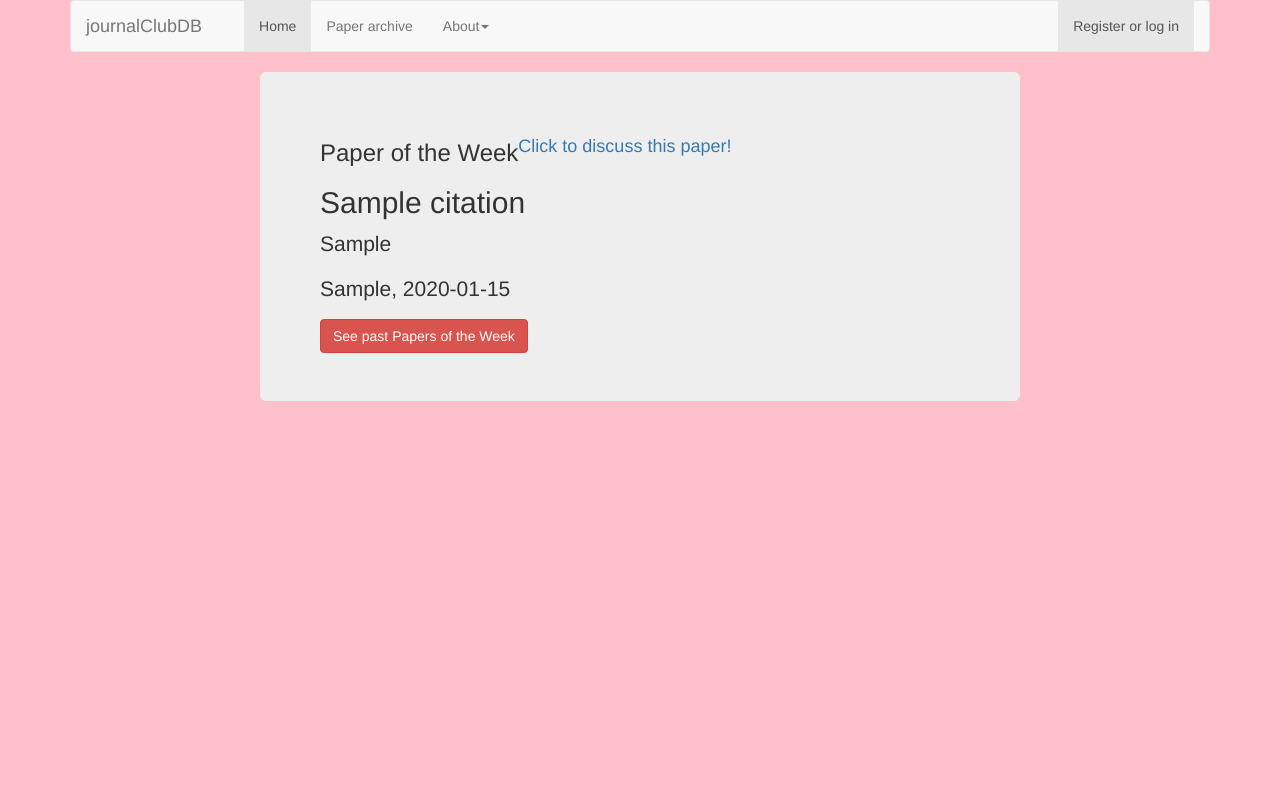
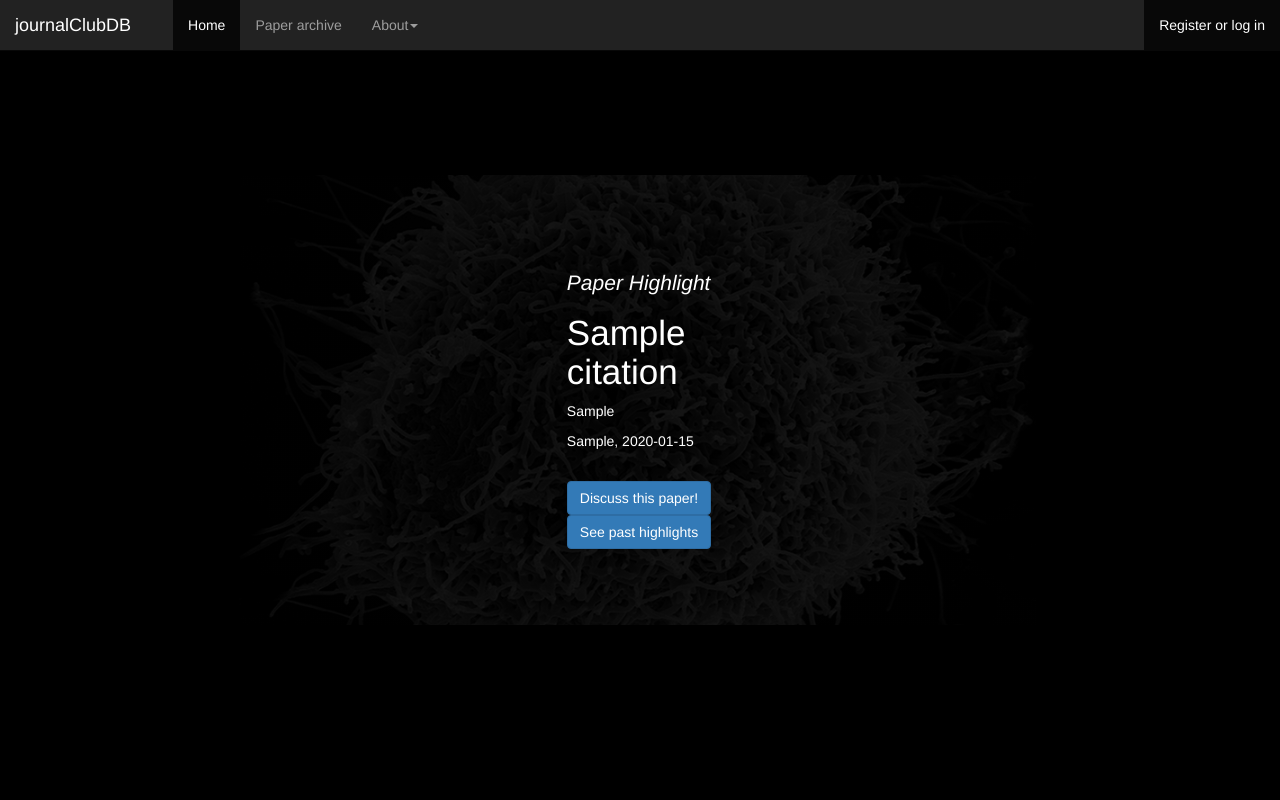
Before and after one commit to michael-chiang-mc5/journalClubDB, a Django app: page /papers/ in a window 1280 px wide. Run offline with Django 3.2, Linux system fonts and the light colour scheme; tables that the repository leaves empty hold one stand-in row (values such as "Sample post"); some libraries are stand-ins or nearby versions.

Commit message:
Styled frontpage.html

```diff
--- a/journalClubDB/papers/templates/papers/detail.html
+++ b/journalClubDB/papers/templates/papers/detail.html
@@ -19,7 +19,6 @@
 {% endblock %}
 
 {% block body_block %}
-  <hr >
   <div class="container">
     <!-- tab bar -->
     <ul class="nav nav-pills nav-justified">
--- a/journalClubDB/papers/templates/papers/frontpage.html
+++ b/journalClubDB/papers/templates/papers/frontpage.html
@@ -1,8 +1,14 @@
 {% extends "base.html" %}
 {% load templatetags %} <!-- templatetags cannot be moved to base.html -->
 
+
+
+
 {% block javascript %}
+  {% load staticfiles %}
+  <link rel="stylesheet" href="{% static 'css/frontpage.css' %}">
 {% endblock %}
+
 
 {% block title %}
   JournalClubDB (JCDB)
@@ -14,8 +20,52 @@
     No paper of the week
   {% else %}
 
-    <!-- Paper of the week -->
-    <div class="jumbotron col-md-8 col-md-offset-2">
+
+
+  <div class="wrap">
+
+      <div id="paper-highlight-background" class="inner">
+
+        <div class="wrap">
+          <div class="inner">
+            <div id="paper-highlight-text">
+              <h2 class="color-white">Paper Highlight</h2>
+              <h1 class="color-white">{{ paperOfTheWeek_citation.title }}</h1>
+              <p class="color-white">{{ paperOfTheWeek_citation.author|first_author }}</p>
+              <p class="color-white">{{ paperOfTheWeek_citation.journal }}, {{ paperOfTheWeek_citation.date|citation_year }}</p>
+              <br>
+              <a href="{% url 'papers:detail' paperOfTheWeek_citation.pk 0 %}">
+                <button type="button" class="btn btn-primary btn-m">Discuss this paper!</button>
+              </a>
+              <a href="{% url 'papers:paperOfTheWeek_list' %}">
+                <button type="button" class="btn btn-primary btn-m">See past highlights</button>
+              </a>
+          </div>
+
+          </div>
+        </div>
+
+      </div>
+
+
+    </div>
+  </div>
+
+
+
+
+  <!--
+
+
+  <div class="outer">
+    <div class="middle">
+      <div id="paper-highlight-background" class="inner">
+
+
+
+
+              <div id="paper-highlight-text" >
+
           <h3>Paper of the Week<sup><a href="{% url 'papers:detail' paperOfTheWeek_citation.pk 0 %}">Click to discuss this paper!</a></sup></h3>
           <h2>{{ paperOfTheWeek_citation.title }}</h2>
           <p>{{ paperOfTheWeek_citation.author|first_author }}</p>
@@ -24,7 +74,23 @@
           <a href="{% url 'papers:paperOfTheWeek_list' %}">
             <button type="button" class="btn btn-danger btn-m">See past Papers of the Week</button>
           </a>
+
             </div>
+
+
+
+
+      </div>
+    </div>
+  </div>
+-->
+
+
+
+
+
+
+
   {% endif %}
 
 
--- a/journalClubDB/static/css/base.css
+++ b/journalClubDB/static/css/base.css
@@ -1,4 +1,10 @@
 
+.color-white {
+  color: white;
+}
+.color-black {
+  color: black;
+}
 
 .hyperlink-submit-form {
   cursor: pointer;
@@ -9,7 +15,8 @@
 }
 
 body {
-    background-color: pink;
+    background-color: grey;
+    padding-top: 70px;
 }
 
 .pointer {
--- /dev/null
+++ b/journalClubDB/static/css/frontpage.css
@@ -0,0 +1,42 @@
+#paper-highlight-background {
+  background: linear-gradient( rgba(0, 0, 0, 0.8), rgba(0, 0, 0, 0.8) ),  url('/static/images/highlight-background.jpg') no-repeat center center;
+  background-size:contain;
+  height: 450px;
+  width: 100%;
+}
+
+
+
+#paper-highlight-text {
+  width: 60%;
+  margin: 0 25%;
+}
+#paper-highlight-text h1 {
+    font-size:2.5em;
+}
+#paper-highlight-text h2 {
+    font-size:1.5em;
+    font-style:italic;
+}
+#paper-highlight-text p {
+    font-size:1em;
+}
+
+
+body {
+  padding-top: 0px;
+  background-color: black
+}
+
+
+
+.wrap {
+  display: flex;
+  justify-content: center;
+  width: 100%;
+  height: 100%;
+}
+.inner {
+  align-self: center;
+  padding: 2rem;
+}
--- a/journalClubDB/templates/base-loginInterface.html
+++ b/journalClubDB/templates/base-loginInterface.html
@@ -30,7 +30,7 @@
         <div class="row">
             <div class="col-md-6">
                 <div class="well">
-                    <p><b>Create a new account</b></p>
+                    <p class="color-black"><b>Create a new account</b></p>
                     <form id="register_form" method="POST" action="#">
                        {% csrf_token %}
                         <div class="form-group">
--- a/journalClubDB/templates/base-navbar.html
+++ b/journalClubDB/templates/base-navbar.html
@@ -13,8 +13,7 @@
 </script>
 
 
-<div class="container">
-  <nav class="navbar navbar-default">
+  <nav class="navbar navbar-inverse navbar-fixed-top">
     <div class="container-fluid">
       <a class="navbar-brand" href=".">journalClubDB</a>
       <div id="navbar" class="navbar-collapse collapse">
@@ -75,4 +74,3 @@
       </div>
     </div>
   </nav>
-</div>
--- a/journalClubDB/templates/base.html
+++ b/journalClubDB/templates/base.html
@@ -39,10 +39,8 @@
   {% include "base-navbar.html" %}
 
   <!-- main content -->
-  <div class="container">
-    <div>
-      {% block body_block %}{% endblock %}
-    </div>
+  <div>
+    {% block body_block %}{% endblock %}
   </div>
 
   <!-- end webpage -->
```
Also changed, not shown: journalClubDB/static/images/highlight-background.jpg (added). Lines whose indentation alone changed are shown as unchanged.
